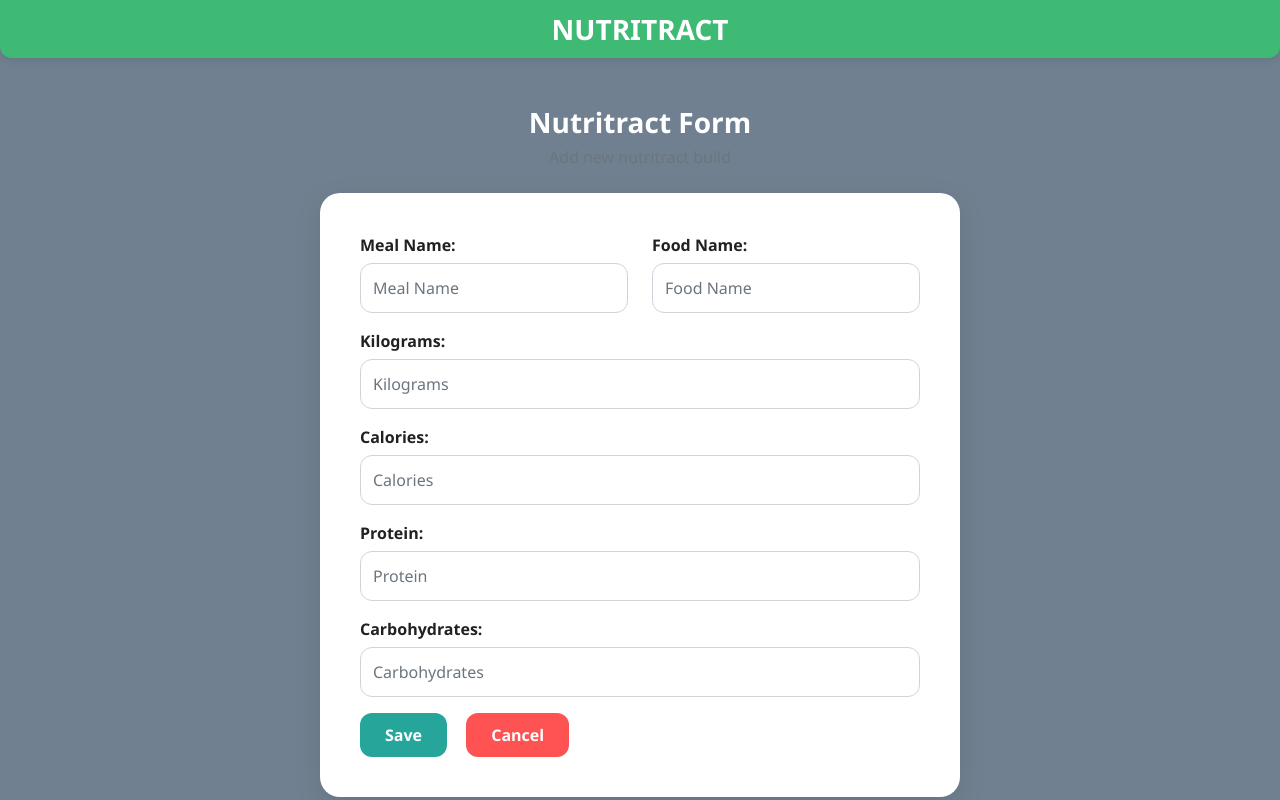
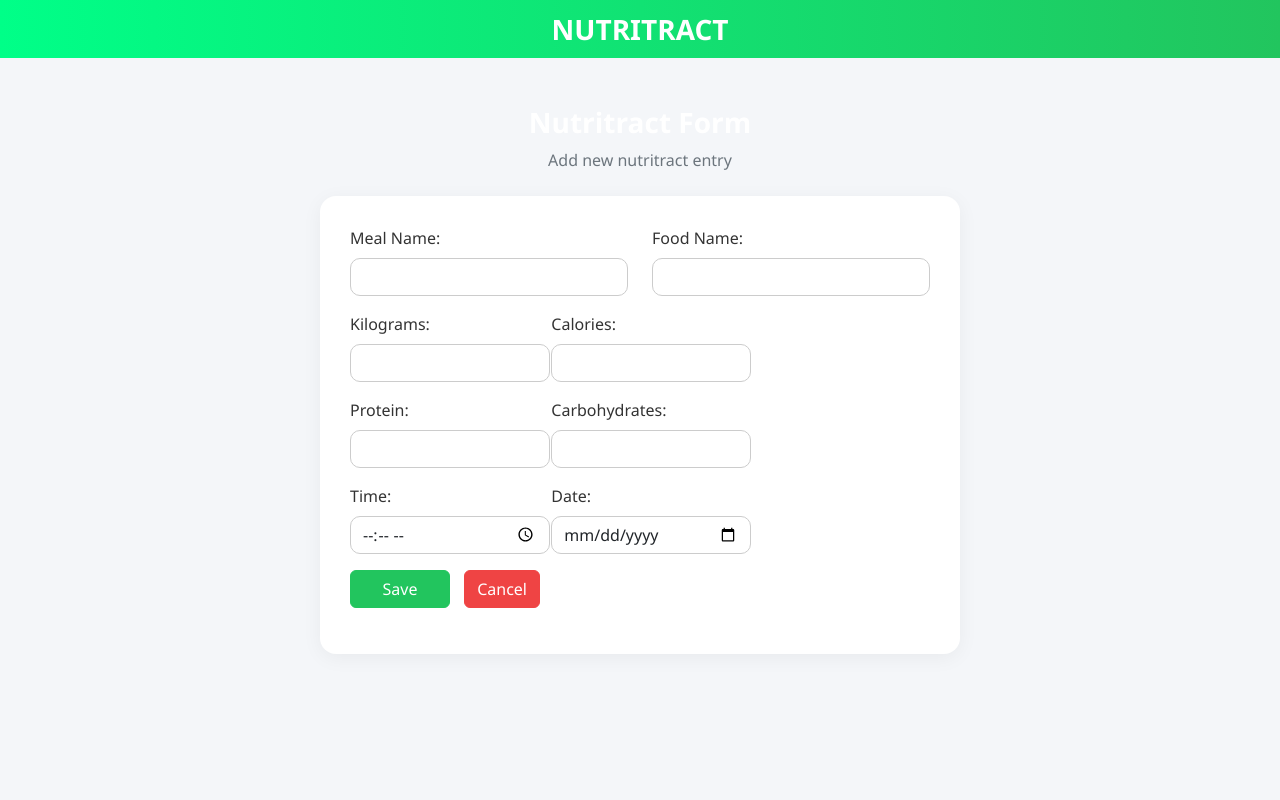
Before and after one commit to CirJ9/Nutritionist-Website, a PHP site: page /create_user.php in a window 1280 px wide. Run offline with PHP 8.4, Linux system fonts and the light colour scheme.

Commit message:
Add files via upload
eto yung latest

```diff
--- a/Nutritract/create_user.php
+++ b/Nutritract/create_user.php
@@ -2,17 +2,17 @@
 include "db_conn.php";
 
 if (isset($_POST["submit"])) {
-   // Collect form inputs
    $meal_name = $_POST['meal_name'];
    $food_name = $_POST['food_name'];
    $kilograms = $_POST['kilograms'];
    $calories = $_POST['calories'];
-   $protien = $_POST['protein'];
+   $protein = $_POST['protein'];
    $carbohydrates = $_POST['carbohydrates'];
+   $time = $_POST['time'];
+   $date = $_POST['date'];
 
-   // Insert into database
-   $sql = "INSERT INTO `nutritract` (`meal_name`, `food_name`, `kilograms`, `calories`,`protein`,`carbohydrates`)
-           VALUES ('$meal_name', '$food_name', '$kilograms', '$calories','$protein','$carbohydrates')";
+   $sql = "INSERT INTO `nutritract` (`meal_name`, `food_name`, `kilograms`, `calories`, `protein`, `carbohydrates`, `time`, `date`)
+           VALUES ('$meal_name', '$food_name', '$kilograms', '$calories', '$protein', '$carbohydrates', '$time', '$date')";
 
    $result = mysqli_query($conn, $sql);
 
@@ -27,28 +27,23 @@ if (isset($_POST["submit"])) {
 
 <!DOCTYPE html>
 <html lang="en">
-
 <head>
    <meta charset="UTF-8">
-   <meta http-equiv="X-UA-Compatible" content="IE=edge">
    <meta name="viewport" content="width=device-width, initial-scale=1.0">
-
-   <link href="https://cdn.jsdelivr.net/npm/bootstrap@5.2.3/dist/css/bootstrap.min.css" rel="stylesheet" integrity="sha384-rbsA2VBKQhggwzxH7pPCaAqO46MgnOM80zW1RWuH61DGLwZJEdK2Kadq2F9CUG65" crossorigin="anonymous">
-   <link rel="stylesheet" href="https://cdnjs.cloudflare.com/ajax/libs/font-awesome/6.4.0/css/all.min.css" crossorigin="anonymous" referrerpolicy="no-referrer" />
+   <title>CvSU Student Information</title>
+   <link href="https://cdn.jsdelivr.net/npm/bootstrap@5.2.3/dist/css/bootstrap.min.css" rel="stylesheet">
+   <link rel="stylesheet" href="https://cdnjs.cloudflare.com/ajax/libs/font-awesome/6.4.0/css/all.min.css">
    <link rel="stylesheet" href="db.css">
-
-   <title>CvSU Student Information</title>
 </head>
-
 <body>
-   <nav class="navbar navbar-light justify-content-center fs-3 mb-5" style="background-color: #00ff5573;">
+   <nav class="navbar navbar-light justify-content-center fs-3 mb-5" style="background-color: #2FDD92 ;">
       NUTRITRACT
    </nav>
 
    <div class="container">
       <div class="text-center mb-4">
          <h3>Nutritract Form</h3>
-         <p class="text-muted">Add new nutritract build</p>
+         <p class="text-muted">Add new nutritract entry</p>
       </div>
 
       <div class="container d-flex justify-content-center">
@@ -56,36 +51,48 @@ if (isset($_POST["submit"])) {
             <div class="row mb-3">
                <div class="col">
                   <label class="form-label">Meal Name:</label>
-                  <input type="text" class="form-control" name="meal_name" placeholder="Meal Name" required>
+                  <input type="text" class="form-control" name="meal_name" required>
                </div>
-
                <div class="col">
                   <label class="form-label">Food Name:</label>
-                  <input type="text" class="form-control" name="food_name" placeholder="Food Name" required>
+                  <input type="text" class="form-control" name="food_name" required>
+               </div>
+            </div>
+
+            <div class="row mb-3">
+               <div class="col-sm-6 col-md-4">
+                  <label class="form-label">Kilograms:</label>
+                  <input type="number" step="0.01" class="form-control small-input" name="kilograms" required>
+               </div>
+               <div class="col-sm-6 col-md-4">
+                  <label class="form-label">Calories:</label>
+                  <input type="number" class="form-control small-input" name="calories" required>
+               </div>
+            </div>
+
+            <div class="row mb-3">
+               <div class="col-sm-6 col-md-4">
+                  <label class="form-label">Protein:</label>
+                  <input type="number" class="form-control small-input" name="protein" required>
+               </div>
+               <div class="col-sm-6 col-md-4">
+                  <label class="form-label">Carbohydrates:</label>
+                  <input type="number" class="form-control small-input" name="carbohydrates" required>
+               </div>
+            </div>
+
+            <div class="row mb-3">
+               <div class="col-sm-6 col-md-4">
+                  <label class="form-label">Time:</label>
+                  <input type="time" class="form-control small-input" name="time" required>
+               </div>
+               <div class="col-sm-6 col-md-4">
+                  <label class="form-label">Date:</label>
+                  <input type="date" class="form-control small-input" name="date" required>
                </div>
             </div>
 
             <div class="mb-3">
-               <label class="form-label">Kilograms:</label>
-               <input type="number" step="0.01" class="form-control" name="kilograms" placeholder="Kilograms" required>
-            </div>
-
-            <div class="mb-3">
-               <label class="form-label">Calories:</label>
-               <input type="number" class="form-control" name="calories" placeholder="Calories" required>
-            </div>
-
-            <div class="mb-3">
-               <label class="form-label">Protein:</label>
-               <input type="number" class="form-control" name="calories" placeholder="Protein" required>
-            </div>
-
-            <div class="mb-3">
-               <label class="form-label">Carbohydrates:</label>
-               <input type="number" class="form-control" name="Carbohydrates" placeholder="Carbohydrates" required>
-            </div>
-
-            <div>
                <button type="submit" class="btn btn-success" name="submit">Save</button>
                <a href="index.php" class="btn btn-danger">Cancel</a>
             </div>
@@ -93,7 +100,6 @@ if (isset($_POST["submit"])) {
       </div>
    </div>
 
-   <script src="https://cdn.jsdelivr.net/npm/bootstrap@5.2.3/dist/js/bootstrap.bundle.min.js" crossorigin="anonymous"></script>
+   <script src="https://cdn.jsdelivr.net/npm/bootstrap@5.2.3/dist/js/bootstrap.bundle.min.js"></script>
 </body>
-
 </html>
--- a/Nutritract/db.css
+++ b/Nutritract/db.css
@@ -1,103 +1,72 @@
 body {
-    background-color: #708090;
+    background-color: #f4f6f9;
     font-family: 'Segoe UI', Tahoma, Geneva, Verdana, sans-serif;
-    margin: 0;
-    padding: 0;
-    color: #2e3c3f;
 }
 
-
-.navbar {
+nav.navbar {
+    background: linear-gradient(90deg, #00ff88, #22c55e);
+    color: white;
     font-weight: bold;
-    color: #fff !important;
-    border-radius: 0 0 12px 12px;
-    box-shadow: 0 2px 10px rgba(0, 0, 0, 0.1);
 }
 
-
-h3 {
+.container h3 {
+    font-weight: 600;
     color: white;
-    font-weight: 700;
-    margin-bottom: 10px;
 }
 
-
-p.text-muted {
-
-    color: whitesmoke;
-    font-weight: 500;
-    font-size: 1rem;
-    margin-top: -5px;
-    margin-bottom: 20px;
-
+.text-muted {
+    color: #6c757d !important;
 }
-
 
 form {
     background-color: #ffffff;
-    padding: 40px;
-    border-radius: 20px;
-    box-shadow: 0 9px 30px rgba(0, 0, 0, 0.09);
-    transition: box-shadow 0.3s ease;
+    padding: 30px;
+    border-radius: 16px;
+    box-shadow: 0 4px 20px rgba(0, 0, 0, 0.05);
 }
 
-
-label.form-label,
-label.form-input-label {
-    font-weight: 600;
-    color: #212121;
-    margin-bottom: 6px;
+form .form-label {
+    font-weight: 500;
+    color: #333;
 }
 
-
-input.form-control {
-    border-radius: 12px;
-    border: 1px solid #ced4da;
-    padding: 12px;
-    transition: border-color 0.3s;
+form .form-control {
+    border-radius: 10px;
+    border: 1px solid #ccc;
+    transition: all 0.3s ease;
 }
 
-input.form-control:focus {
-    border-color: #26a69a;
-    box-shadow: 0 0 0 0.2rem rgba(38, 166, 154, 0.25);
+form .form-control:focus {
+    border-color: #00c46a;
+    box-shadow: 0 0 0 0.2rem rgba(0, 196, 106, 0.25);
 }
 
-input.form-check-input {
-    margin-left: 10px;
-    cursor: pointer;
+form .small-input {
+    width: 200px;
 }
 
-
-button.btn-success {
-    background-color: #26a69a;
-    border: none;
-    border-radius: 12px;
-    padding: 10px 25px;
-    font-weight: 600;
-    transition: background-color 0.3s ease, transform 0.2s ease;
+form button {
+    width: 100px;
+    border-radius: 8px;
 }
 
-button.btn-success:hover {
-    background-color: #00796b;
-    transform: translateY(-2px);
+form .btn-success {
+    background-color: #22c55e;
+    border-color: #22c55e;
 }
 
-a.btn-danger {
-    margin-left: 15px;
-    border-radius: 12px;
-    padding: 10px 25px;
-    font-weight: 600;
-    background-color: #ff5252;
-    border: none;
-    transition: background-color 0.3s ease, transform 0.2s ease;
+form .btn-success:hover {
+    background-color: #16a34a;
+    border-color: #16a34a;
 }
 
-a.btn-danger:hover {
-    background-color: #c62828;
-    transform: translateY(-2px);
+form .btn-danger {
+    margin-left: 10px;
+    background-color: #ef4444;
+    border-color: #ef4444;
 }
 
-
-form:hover {
-    box-shadow: 0 12px 35px rgba(0, 0, 0, 0.12);
+form .btn-danger:hover {
+    background-color: #dc2626;
+    border-color: #dc2626;
 }
--- a/Nutritract/index.css
+++ b/Nutritract/index.css
@@ -1,9 +1,9 @@
 body {
-    background-color: #708090;
+    background-color:  #2F86A6 ;
     font-family: 'Segoe UI', Tahoma, Geneva, Verdana, sans-serif;
     margin: 0;
     padding: 0;
-    color: #2e3c3f;
+    color:  #2F86A6 ;
 }
 
 .navbar {
```
Also changed, not shown: Nutritract/edit.php (+24 -14 lines), Nutritract/index.php (+6 -2 lines).
